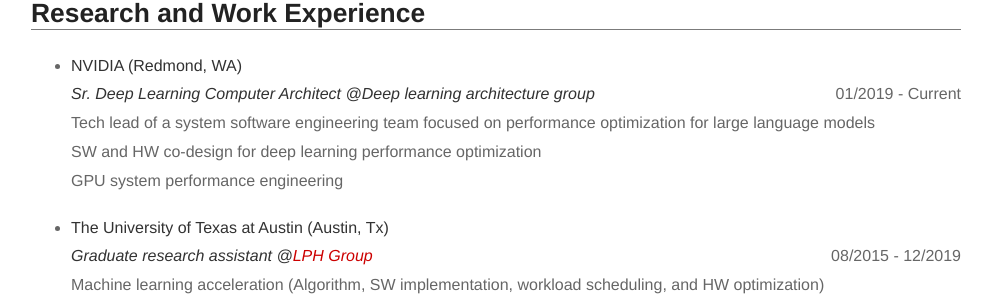
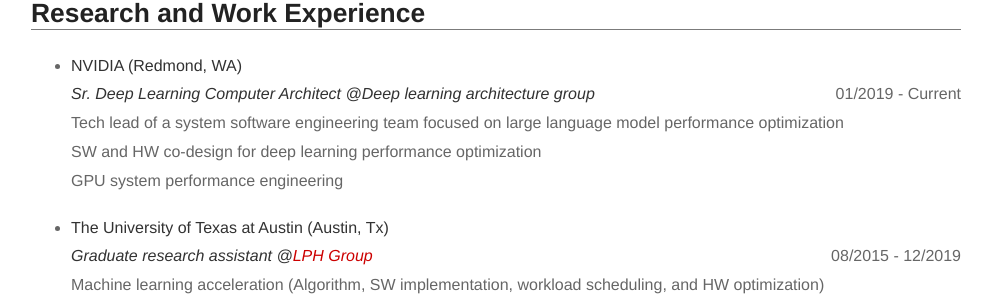
Before and after one commit to erhoo82/erhoo82.github.io, a Jekyll site: the page built from about.md, in a window 1280 px wide and 900 px high, scrolled down 850 px. Shown: the part 146-451 px from the top of the window, without its empty margins (144-1136 px from the left). Built offline with Jekyll 4.4.1, drawn with Linux system fonts in a browser that asks for light colours.

Commit message:
upated personal info
Signed-off-by: Sangkug Lym <slym@nvidia.com>

```diff
--- a/about.md
+++ b/about.md
@@ -41,7 +41,7 @@ For more details about me, please refer <a href="https://drive.google.com/file/d
     <br>
     <div style="float: left"><b><i>Sr. Deep Learning Computer Architect @Deep learning architecture group</i></b></div>
     <div style="float: right">01/2019 - Current</div>
-    <br>Tech lead of a system software engineering team focused on performance optimization for large language models
+    <br>Tech lead of a system software engineering team focused on large language model performance optimization
     <br>SW and HW co-design for deep learning performance optimization
     <br>GPU system performance engineering
 
```
